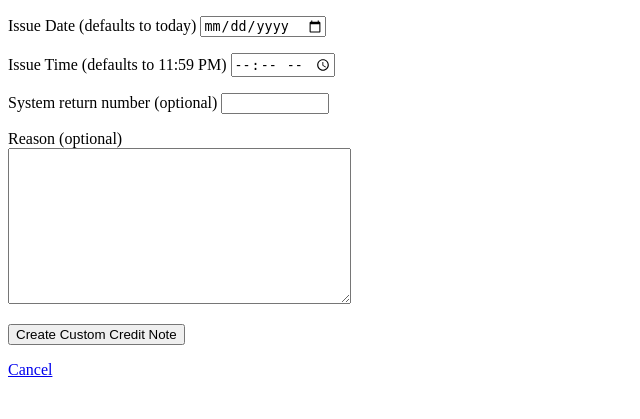
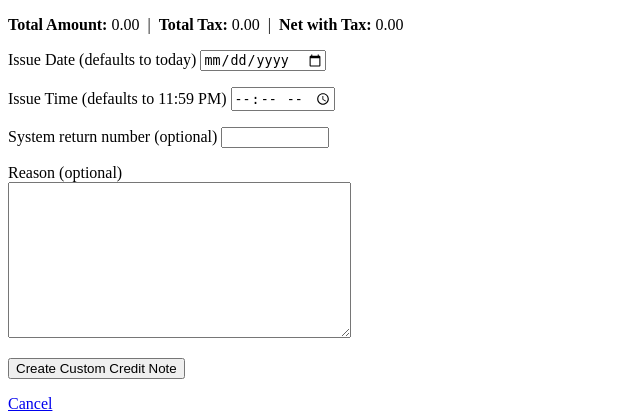
Before and after one commit to adeeb-arangodan/ZatcaEInvoiceConnector, a Django app: template invoices/templates/invoices/return_invoice_custom_form.html in a window 1280 px wide. Shown: the part 198-617 px from the top of the page, without its empty margins (0-640 px from the left). Run offline with Django 5.2, Linux system fonts and the light colour scheme; the template is opened without the code that fills it: values that come from a table or form of the project are taken from there, others are empty.

Commit message:
Live-update Custom Return totals as Unit Price/Qty/Include change
The Total Amount/Total Tax/Net with Tax summary only reflected the
server-rendered state, so editing a price or unchecking an item didn't
visibly change it without a round trip. Adds a small client-side script
(first JS in this codebase) that recalculates the summary on input,
purely as a live preview - the actual submission is still validated and
totalled server-side with Decimal precision as before.

Co-Authored-By: Claude Sonnet 5 <noreply@anthropic.com>

```diff
--- a/invoices/templates/invoices/return_invoice_custom_form.html
+++ b/invoices/templates/invoices/return_invoice_custom_form.html
@@ -63,15 +63,13 @@
             </tbody>
         </table>
 
-        {% if summary_totals %}
-            <p>
-                <strong>Total Amount:</strong> {{ summary_totals.line_extension }}
-                &nbsp;|&nbsp;
-                <strong>Total Tax:</strong> {{ summary_totals.vat_total }}
-                &nbsp;|&nbsp;
-                <strong>Net with Tax:</strong> {{ summary_totals.tax_inclusive }}
-            </p>
-        {% endif %}
+        <p id="return-summary">
+            <strong>Total Amount:</strong> <span id="summary-total-amount">{{ summary_totals.line_extension|default:"0.00" }}</span>
+            &nbsp;|&nbsp;
+            <strong>Total Tax:</strong> <span id="summary-total-tax">{{ summary_totals.vat_total|default:"0.00" }}</span>
+            &nbsp;|&nbsp;
+            <strong>Net with Tax:</strong> <span id="summary-net-with-tax">{{ summary_totals.tax_inclusive|default:"0.00" }}</span>
+        </p>
 
         <p>
             <label>Issue Date (defaults to today)
@@ -98,5 +96,46 @@
     </form>
 
     <p><a href="{% url 'organization:invoice-list' organization.pk %}">Cancel</a></p>
+
+    <script>
+        // Client-side live preview only. The authoritative totals are always
+        // computed server-side (Decimal precision) on submit — this just
+        // saves a round trip for the user to see the effect of an edit.
+        document.addEventListener('DOMContentLoaded', function () {
+            var VAT_RATE = 0.15;
+            var form = document.querySelector('form');
+            if (!form) return;
+
+            function recalcTotals() {
+                var totalAmount = 0;
+                var totalTax = 0;
+                form.querySelectorAll('tbody tr').forEach(function (row) {
+                    var includeInput = row.querySelector('input[name$="-include"]');
+                    if (!includeInput || !includeInput.checked) return;
+
+                    var qtyInput = row.querySelector('input[name$="-qty"]');
+                    var priceInput = row.querySelector('input[name$="-price"]');
+                    var vatTypeInput = row.querySelector('input[name$="-vat_type"]');
+
+                    var qty = parseFloat(qtyInput ? qtyInput.value : '') || 0;
+                    var price = parseFloat(priceInput ? priceInput.value : '') || 0;
+                    var vatType = vatTypeInput ? vatTypeInput.value : '';
+
+                    var gross = qty * price;
+                    var tax = vatType === 'S' ? gross * VAT_RATE : 0;
+                    totalAmount += gross;
+                    totalTax += tax;
+                });
+
+                document.getElementById('summary-total-amount').textContent = totalAmount.toFixed(2);
+                document.getElementById('summary-total-tax').textContent = totalTax.toFixed(2);
+                document.getElementById('summary-net-with-tax').textContent = (totalAmount + totalTax).toFixed(2);
+            }
+
+            form.addEventListener('input', recalcTotals);
+            form.addEventListener('change', recalcTotals);
+            recalcTotals();
+        });
+    </script>
 </body>
 </html>
```
